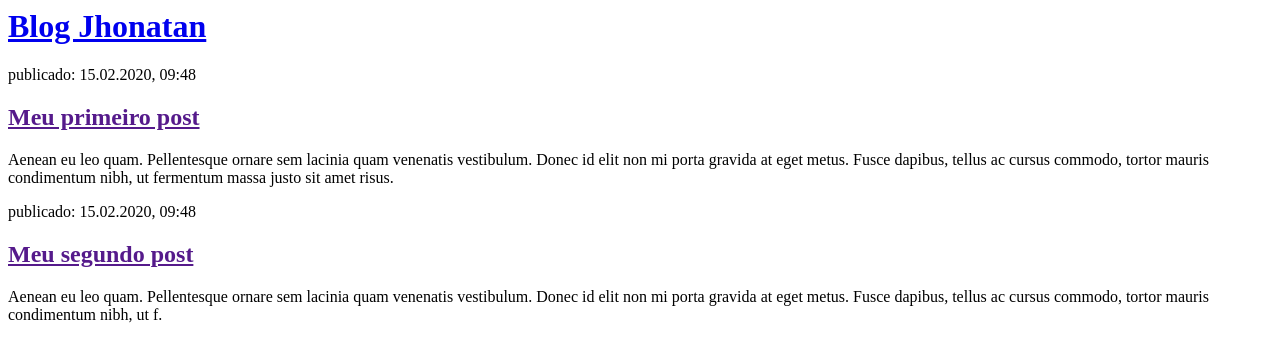
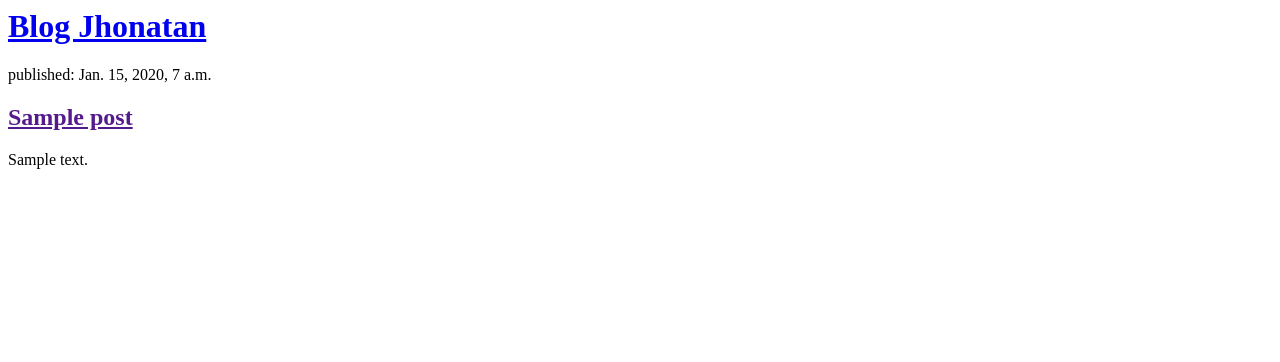
Before and after one commit to jhonatan-goncalves/My-first-app-Django, a Django app: page / in a window 1280 px wide. Shown: the top 362 px of the page. Run offline with Django 3.2, Linux system fonts and the light colour scheme; tables that the repository leaves empty hold one stand-in row (values such as "Sample post").

Commit message:
Modified templates to display post from database

```diff
--- a/blog/templates/blog/post_list.html
+++ b/blog/templates/blog/post_list.html
@@ -7,16 +7,12 @@
             <h1><a href="/">Blog Jhonatan</a></h1>
         </div>
 
-        <div>
-            <p>publicado: 15.02.2020, 09:48</p>
-            <h2><a href="">Meu primeiro post</a></h2>
-            <p>Aenean eu leo quam. Pellentesque ornare sem lacinia quam venenatis vestibulum. Donec id elit non mi porta gravida at eget metus. Fusce dapibus, tellus ac cursus commodo, tortor mauris condimentum nibh, ut fermentum massa justo sit amet risus.</p>
-        </div>
-
-        <div>
-            <p>publicado: 15.02.2020, 09:48</p>
-            <h2><a href="">Meu segundo post</a></h2>
-            <p>Aenean eu leo quam. Pellentesque ornare sem lacinia quam venenatis vestibulum. Donec id elit non mi porta gravida at eget metus. Fusce dapibus, tellus ac cursus commodo, tortor mauris condimentum nibh, ut f.</p>
-        </div>
+        {% for post in posts %}
+            <div>
+                <p>published: {{ post.published_date }}</p>
+                <h2><a href="">{{ post.title }}</a></h2>
+                <p>{{ post.text | linebreaksbr }}</p>
+            </div>
+        {% endfor %}
     </body>
 </html>
--- a/blog/views.py
+++ b/blog/views.py
@@ -1,6 +1,10 @@
 from django.shortcuts import render
+from django.utils import timezone
+from .models import Post
+
 
 # Create your views here.
 
 def post_list(request):
-    return render(request, 'blog/post_list.html', {})
+    posts = Post.objects.filter(published_date__lte=timezone.now()).order_by('published_date')
+    return render(request, 'blog/post_list.html', {'posts': posts})
```
